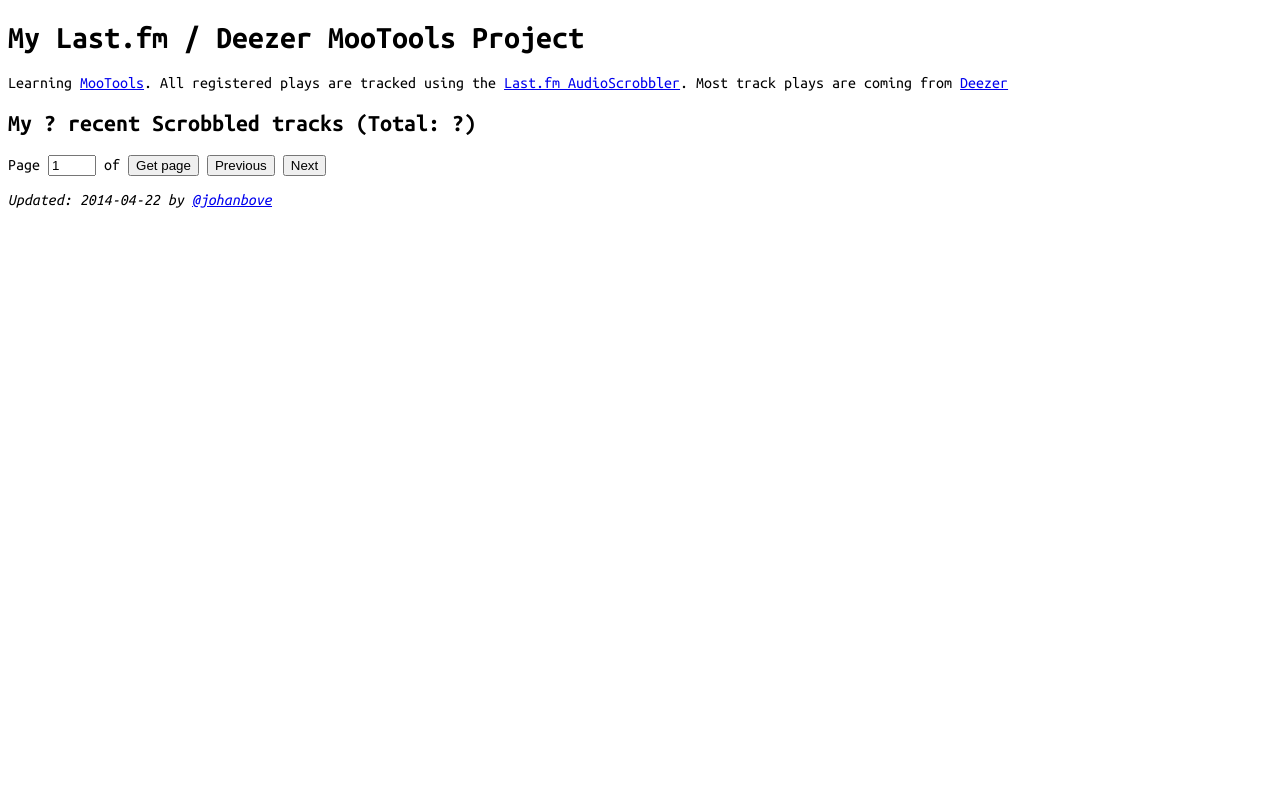
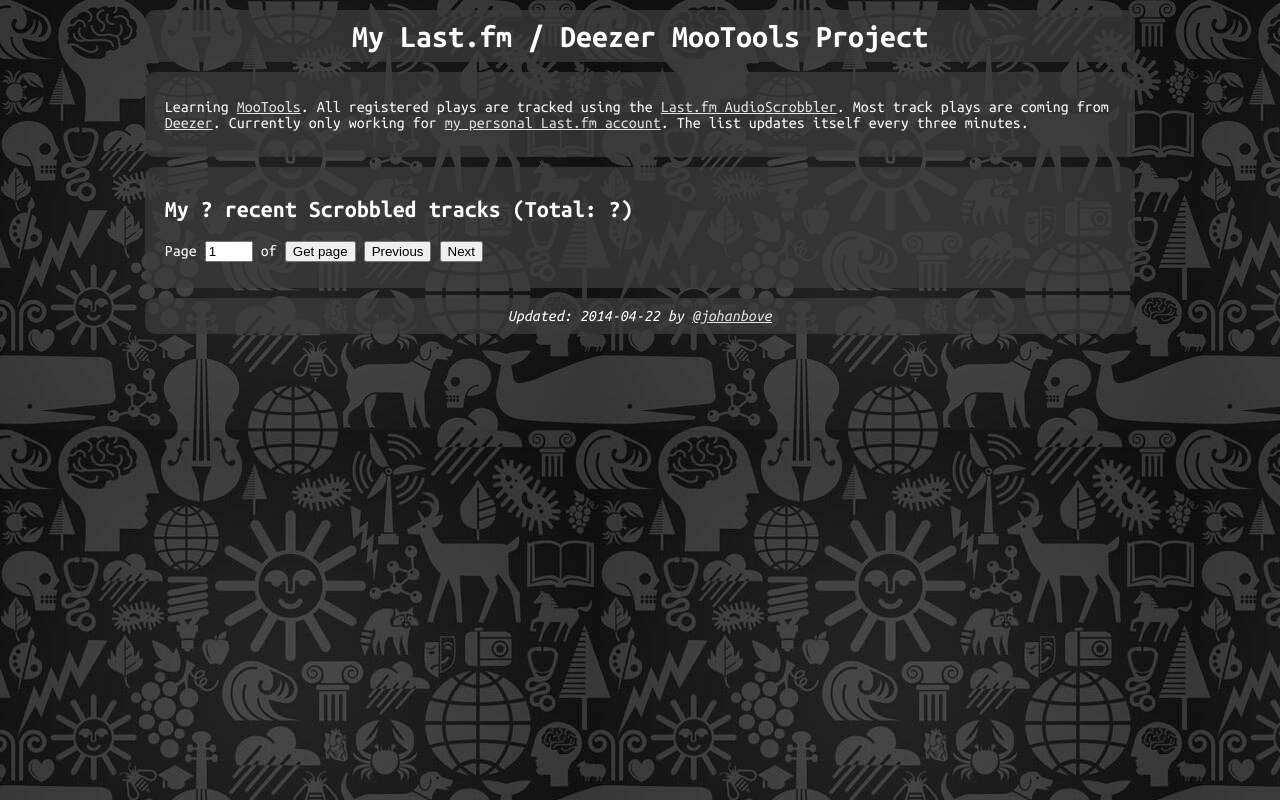
Before and after one commit to johanbove/LastFmMootoolsTestsite, a plain HTML site: page index.html in a window 1280 px wide. Drawn offline with Linux system fonts and the light colour scheme; a script that the page names is missing.

Commit message:
Added some style
Added styling
Changed the layout a little
Added more plans

```diff
--- a/StyleSheet.css
+++ b/StyleSheet.css
@@ -2,6 +2,52 @@
 
 body {
     font-family:  'Ubuntu Mono', consolas, monospace;
+    background: rgba(34,34,34,1) url('../img/thewebbackground.jpg') fixed;
+}
+
+.wrapper {
+    min-width: 320px;
+    width: 80%;
+    margin: auto auto;
+}
+
+h1 {
+    margin:  auto auto;
+    text-align: center;
+}
+
+header, footer, section {
+    background-color:  rgba(60,60,60, .75);
+    color:  rgba(255,255,255,1);
+    padding:  1% 2%;
+    margin:  1%;
+    border-radius:  10px;
+}
+
+footer {
+    text-align: center;
+}
+
+a:link {
+    color: rgba(255,255,255,.85);
+    -webkit-transition:  all .5s;
+    transition:  all .5s;
+}
+
+a:visited {
+    color: rgba(200,200,200,.65);
+}
+
+a:hover, a:focus {
+    color: rgba(255,255,255,1);
+}
+
+ul {
+    list-style-type: square;
+}
+
+li.track {
+    margin-top:  10px;
 }
 
 .date,
@@ -12,9 +58,14 @@
     display:  inline-block;
     margin:  0 5px 0 0;
 }
-.date:after {
+
+.extBtn {
+    margin:  0 10px 0 0;
+}
+
+/*.date:after {
     content: ' :';
-}
+} */
 .artist:after {
     content: ' - ';
 }
--- a/getRecentTracks.js
+++ b/getRecentTracks.js
@@ -28,10 +28,12 @@
 
                 // @see http://mootools.net/docs/core/Element/Element
                 var el = new Element('li.track'),
-                    date = new Element('span.date', { 'html': track.date['#text'] }).inject(el),
                     artist = new Element('span.artist', { 'html': track.artist['#text'] }).inject(el),
                     name = new Element('span.name', { 'html': track.name }).inject(el),
                     album = new Element('span.album', { 'html': track.album['#text'] }).inject(el),
+                    btns = new Element('div.btns').inject(el),
+                    meta = new Element('div.meta').inject(el),
+                    date = new Element('span.date', { 'html': track.date['#text'] }).inject(meta),
                     deezerSearchBtn = new Element('a', {
                         href: '#',
                         text: 'Deezer',
@@ -43,17 +45,17 @@
                             }
                         },
                         'class': 'extBtn deezerBtn'
-                    }).inject(el),
+                    }).inject(btns),
                     lastFmBtn = new Element('a', {
                         href: track.url,
                         text: 'Last.fm',
                         'class': 'extBtn lastfmBtn'
-                    }).inject(el),
+                    }).inject(btns),
                     googleBtn = new Element('a', {
                         href: 'https://www.google.com/search?hl=en&q=' + encodeURIComponent(track.artist['#text']),
                         text: 'Google',
                         'class': 'extBtn googleBtn'
-                    }).inject(el);
+                    }).inject(btns);
 
                 console.info("Track", track);
 
--- a/index.html
+++ b/index.html
@@ -10,27 +10,44 @@
     </head>
     <body>
 
+        <div class="wrapper">
+
+            <header>
                 <h1>My Last.fm / Deezer MooTools Project</h1>
-        <p>Learning <a href="http://mootools.net/">MooTools</a>. All registered plays are tracked using the <a href="http://www.last.fm/api">Last.fm AudioScrobbler</a>. Most track plays are coming from <a href="http://www.deezer.com">Deezer</a></p>
+            </header>
+
+            <section>
+
+                <p>Learning <a href="http://mootools.net/">MooTools</a>. All registered plays are tracked using the <a href="http://www.last.fm/api">Last.fm AudioScrobbler</a>. Most track plays are coming from <a href="http://www.deezer.com">Deezer</a>. Currently only working for <a href="http://last.fm/user/joe-1">my personal Last.fm account</a>. The list updates itself every three minutes.</p>
+
+            </section>
+
+            <section>
 
                 <h2>My <span id="nrRecentTracks">?</span> recent Scrobbled tracks (Total: <span id="nrTotalTracks">?</span>)</h2>
 
-        <div id="pagination">
+                <nav id="pagination">
                     <label for="pageNr">Page <input type="number" id="pageNr" value="1" class="numberInput" /> of <span id="totalNrPages"></span></label>
                     <button id="getPageBtn">Get page</button>
                     <button id="getPagePrev">Previous</button>
                     <button id="getPageNext">Next</button>
                     <em id="loadingSpinner"></em>
-        </div>
+                </nav>
 
                 <ul id="recentTracks"><!-- placeholder for the track history --></ul>
 
-        <div id="dz-root"></div>
+                <div id="dz-root"><!-- Deezer --></div>
 
+            </section>
+
+            <footer>
                 <address>Updated: 2014-04-22 by <a href="http://twitter.com/johanbove">@johanbove</a></address>
+            </footer>
+
+        </div>
 
         <script src="//ajax.googleapis.com/ajax/libs/mootools/1.4.5/mootools-yui-compressed.js"></script>
-        <script src="http://cdn-files.deezer.com/js/min/dz.js"></script>
+        <script src="//cdn-files.deezer.com/js/min/dz.js"></script>
 
         <script src="deezer.js"></script>
         <script src="getRecentTracks.js"></script>
```
Also changed, not shown: README.md, img/thewebbackground.jpg (added). Lines whose indentation alone changed are shown as unchanged.
